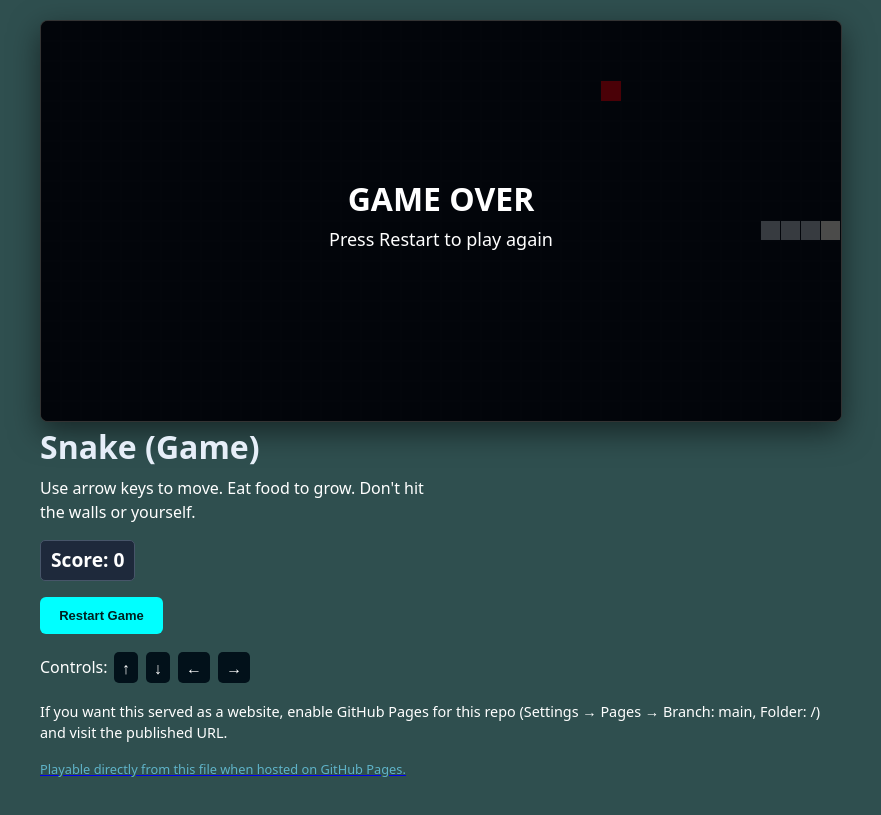
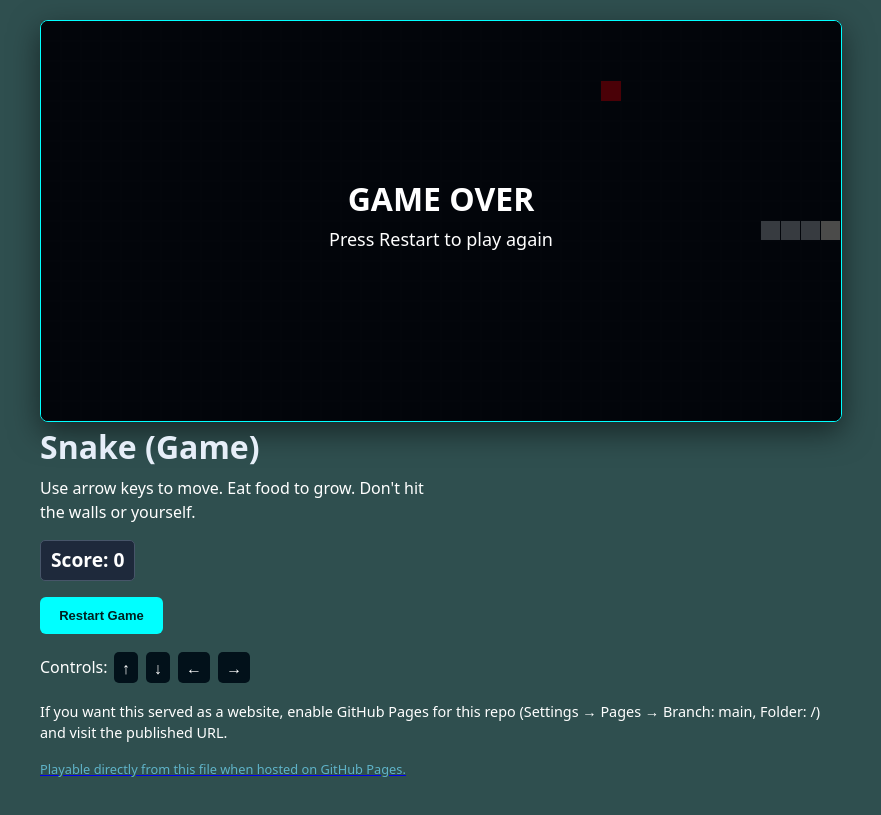
Before and after one commit to vk9939112734-creater/gaming.play, a plain HTML site: page index.html in a window 1280 px wide. Shown: the whole page, without its empty margins (200-1081 px from the left). Drawn offline with Linux system fonts and the light colour scheme.

Commit message:
Update index.html

```diff
--- a/index.html
+++ b/index.html
@@ -31,7 +31,7 @@
     }
     canvas {
         background: black;
-        border: 1px solid rgba(255, 255, 255, 0.2);
+        border: 0.1px solid aqua;
         box-shadow: 0 10px 30px rgba(0, 0, 0, 0.5);
         border-radius: 8px;
         width: 100%;
```
